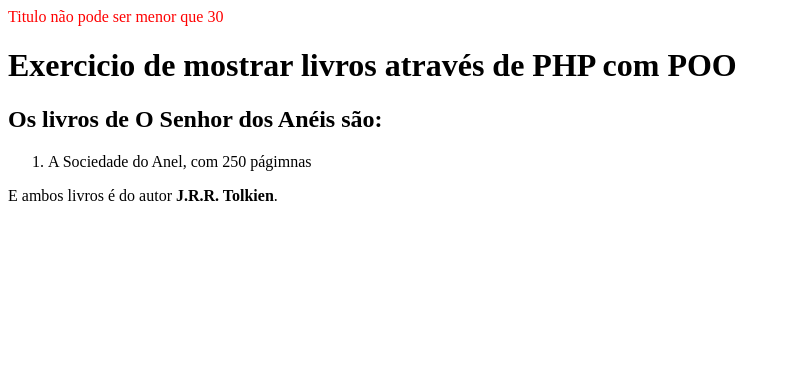
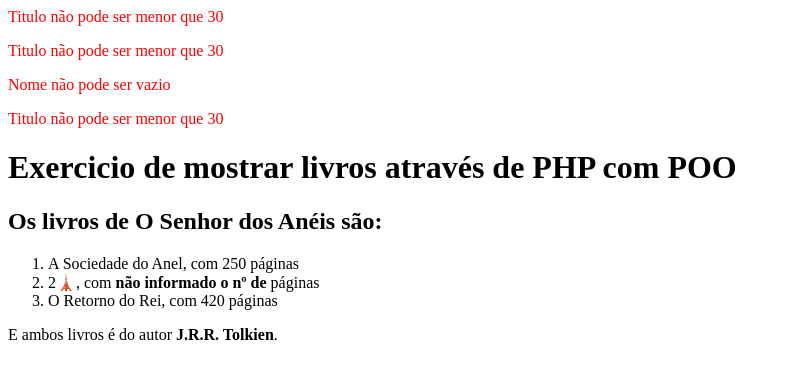
Before and after one commit to Emerson-FullStackSenacPenha/exemplos-poo, a PHP site: page /exercicios.php in a window 1280 px wide. Shown: the top 379 px of the page, without its empty margins (0-790 px from the left). Run offline with PHP 8.4, Linux system fonts and the light colour scheme.

Commit message:
estilizando exercicios

```diff
--- a/exercicios.php
+++ b/exercicios.php
@@ -2,11 +2,9 @@
 require_once "src/Livro.php";
 
 $livroA = new Livro("A Sociedade do Anel", "J.R.R. Tolkien", 250);
+$livroB = new Livro("2🗼", "J.R.R. Tolkien");
+$livroC = new Livro("O Retorno do Rei", "J.R.R. Tolkien", 420);
 
-/*
-$livroB = new Livro("2🗼", "J.R.R. Tolkien", 380);
-$livroC = new Livro("O Retorno do Rei", "J.R.R. Tolkien", 420);
-*/
 ?>
 
 <!DOCTYPE html>
@@ -24,7 +22,9 @@ $livroC = new Livro("O Retorno do Rei", "J.R.R. Tolkien", 420);
 
 <ol>
 
-    <li> <?=$livroA->getTitulo()?>, com <?=$livroA->getPaginas() ?? "não informado"?> págimnas </li>
+    <li> <?=$livroA->getTitulo()?>, com <?=$livroA->getPaginas() ?? "<b>não informado o nº de</b>"?> páginas </li>
+    <li> <?=$livroB->getTitulo()?>, com <?=$livroB->getPaginas() ?? "<b>não informado o nº de</b>"?> páginas </li>
+    <li> <?=$livroC->getTitulo()?>, com <?=$livroC->getPaginas() ?? "<b>não informado o nº de</b>"?> páginas </li>
 
 </ol>
 
```
